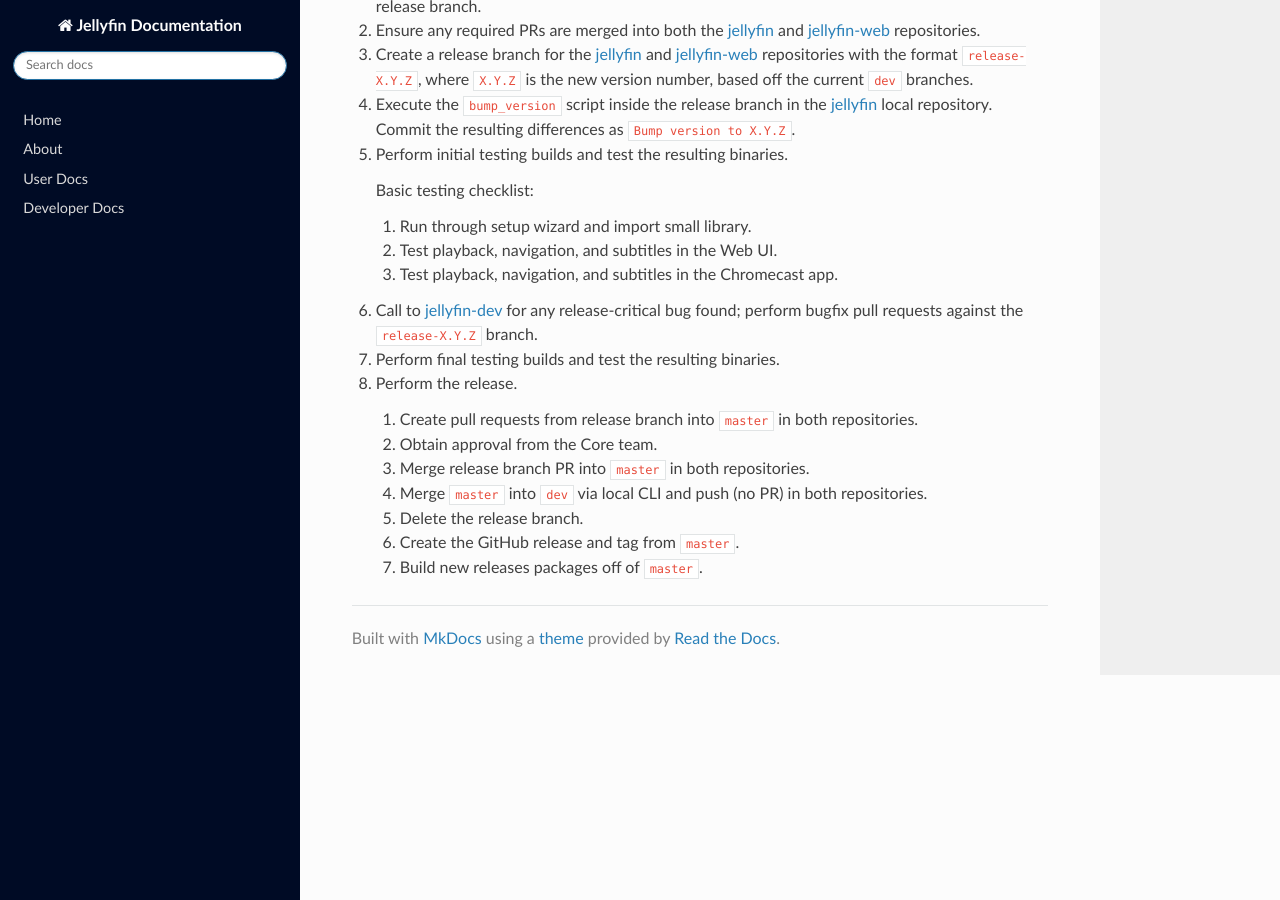
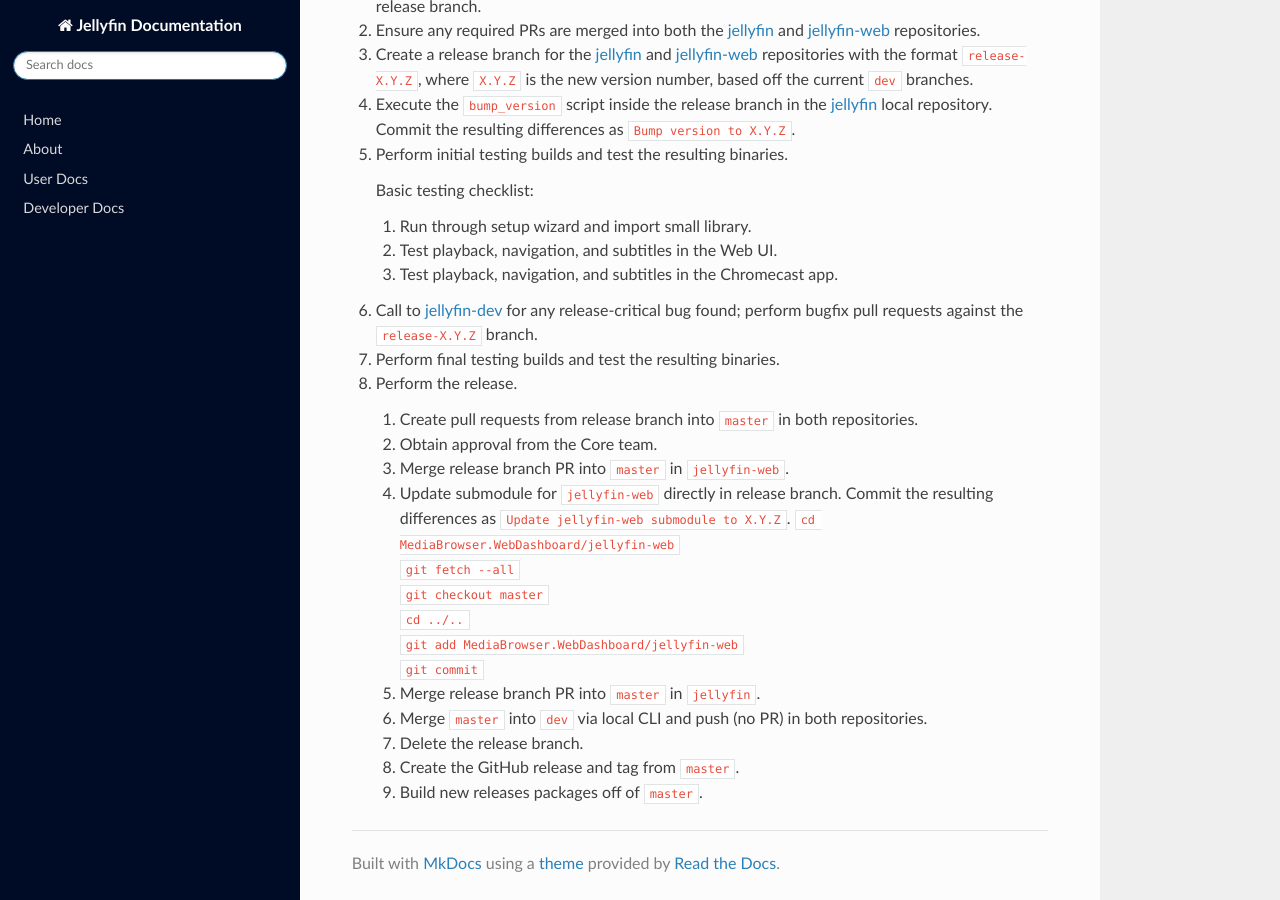
Before and after one commit to jellyfin-archive/jellyfin-docs, an MkDocs documentation site: the page built from docs/developer-docs/release-procedure.md, in a window 1280 px wide and 900 px high, scrolled down 1106 px. Built offline with MkDocs 1.6.1, drawn with Linux system fonts in a browser that asks for light colours; nearby versions of some CDN libraries.

Commit message:
Add submodule update steps

```diff
--- a/docs/developer-docs/release-procedure.md
+++ b/docs/developer-docs/release-procedure.md
@@ -57,7 +57,15 @@ We will be following the guide [A successful Git branching model](https://nvie.c
 
     1. Create pull requests from release branch into `master` in both repositories.
     1. Obtain approval from the Core team.
-    1. Merge release branch PR into `master` in both repositories.
+    1. Merge release branch PR into `master` in `jellyfin-web`.
+    1. Update submodule for `jellyfin-web` directly in release branch. Commit the resulting differences as `Update jellyfin-web submodule to X.Y.Z`.
+        `cd MediaBrowser.WebDashboard/jellyfin-web`
+        `git fetch --all`
+        `git checkout master`
+        `cd ../..`
+        `git add MediaBrowser.WebDashboard/jellyfin-web`
+        `git commit`
+    1. Merge release branch PR into `master` in `jellyfin`.
     1. Merge `master` into `dev` via local CLI and push (no PR) in both repositories.
     1. Delete the release branch.
     1. Create the GitHub release and tag from `master`.
```
